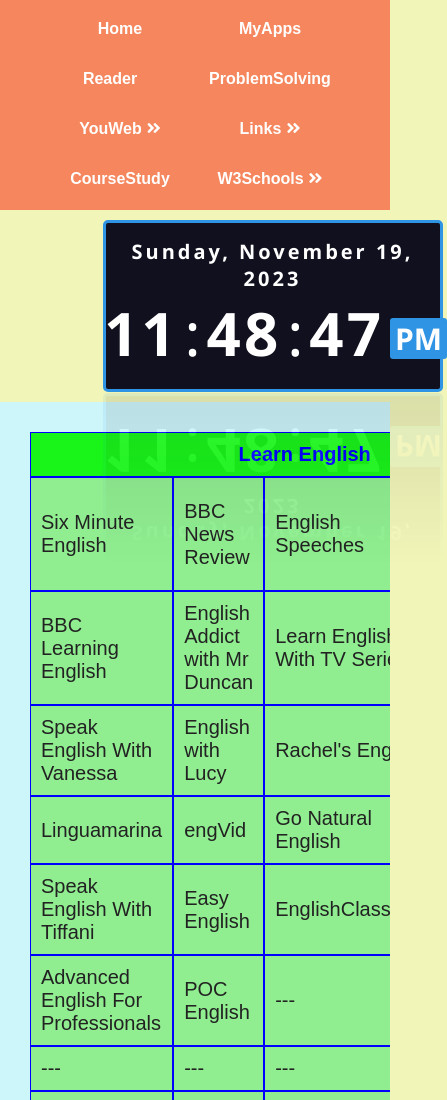
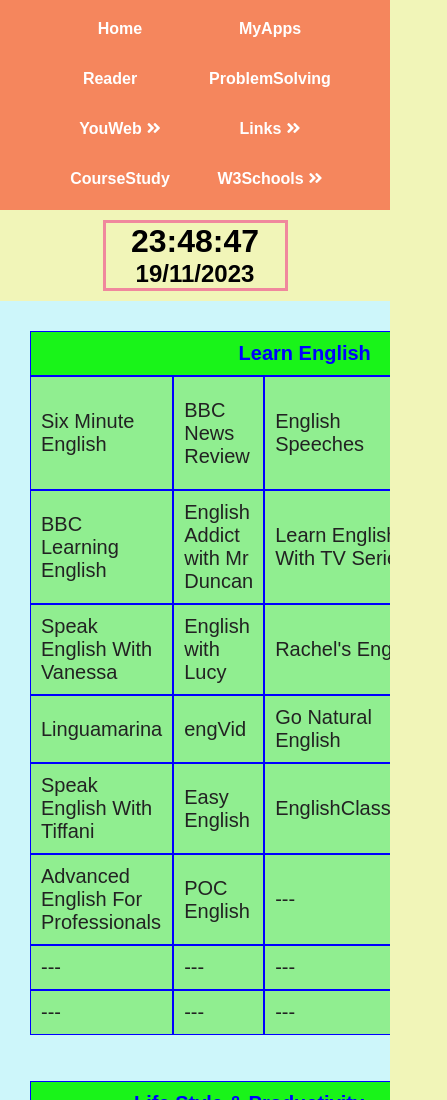
Before and after one commit to devsubrata/devsubrata.github.io, a plain HTML site: page index.html in a window 390 px wide. Shown: the top 1100 px of the page, 447 px wide, since content can reach past the window. Drawn offline with Linux system fonts and the light colour scheme; no server answers.

Commit message:
clock replacement for responsive desing

```diff
--- a/index.html
+++ b/index.html
@@ -116,6 +116,7 @@
 					<span id="period">AM</span>
 				</div>
 			</div>
+			<div class="plain-clock" hidden></div>
 		</div>
 		<div class="quote-container">
 			<h3 class="category"></h3>
--- a/script.js
+++ b/script.js
@@ -2,6 +2,8 @@
 const quote = document.querySelector('.quote');
 const author = document.querySelector('.author');
 const category = document.querySelector('.category');
+const plainClock = document.querySelector('.plain-clock');
+
 
 const getQuote = async () => {
     const response = await fetch("https://api.api-ninjas.com/v1/quotes", {headers: {'X-Api-Key': '3Jv07cnSjRyZ3pTvRvHUYw==A6Vz5B5Fu9IQybsS'} });
@@ -14,3 +16,16 @@
 }
 
 getQuote();
+
+
+const ShowPlainClock = () => {
+    const today = new Date();
+    const timetoday = today.toLocaleString('en-GB').split(',');
+    const clock = `
+        <h1>${timetoday[1]}</h1>
+        <h2>${timetoday[0]}</h2>
+    `;
+    plainClock.innerHTML = clock;
+}
+
+setInterval(ShowPlainClock, 1000);
--- a/style.css
+++ b/style.css
@@ -213,6 +213,12 @@
   margin: 0 auto;
 }
 
+.plain-clock {
+  border: 3px solid rgb(240, 136, 157);
+  text-align: center;
+  overflow-x: auto;
+}
+
 .quote-container .category {
   margin-top: -40px;
   margin-bottom: 20px;
@@ -278,4 +284,15 @@
   .bill-board {
     flex-direction: column;
   }
+  .quote-container .category {
+    width: 110%;
+  }
+
+  .plain-clock {
+    display: block;
+  }
+
+  .datetime {
+    display: none;
+  }
 }
```
